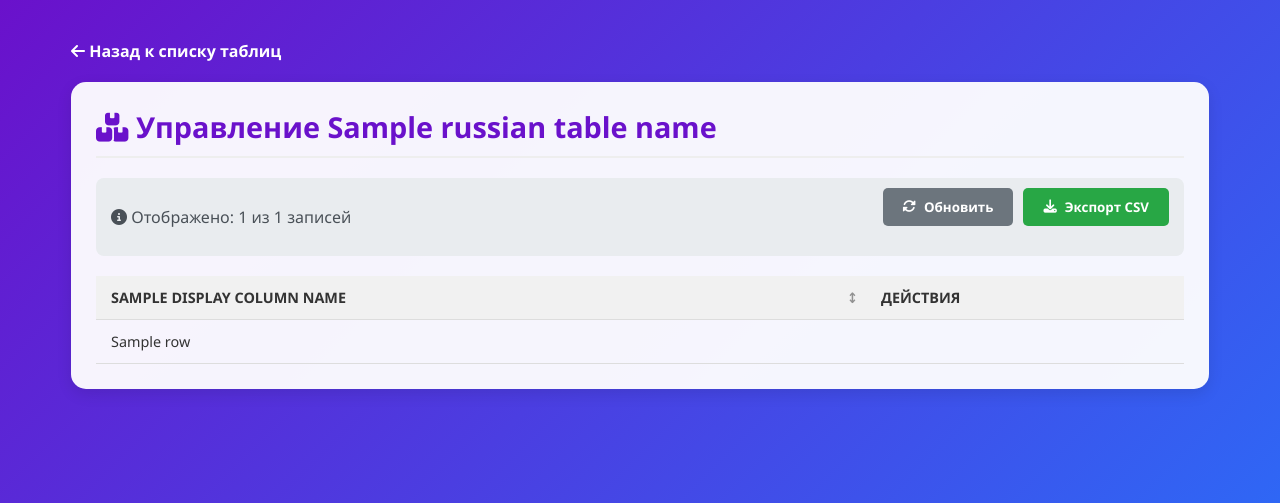
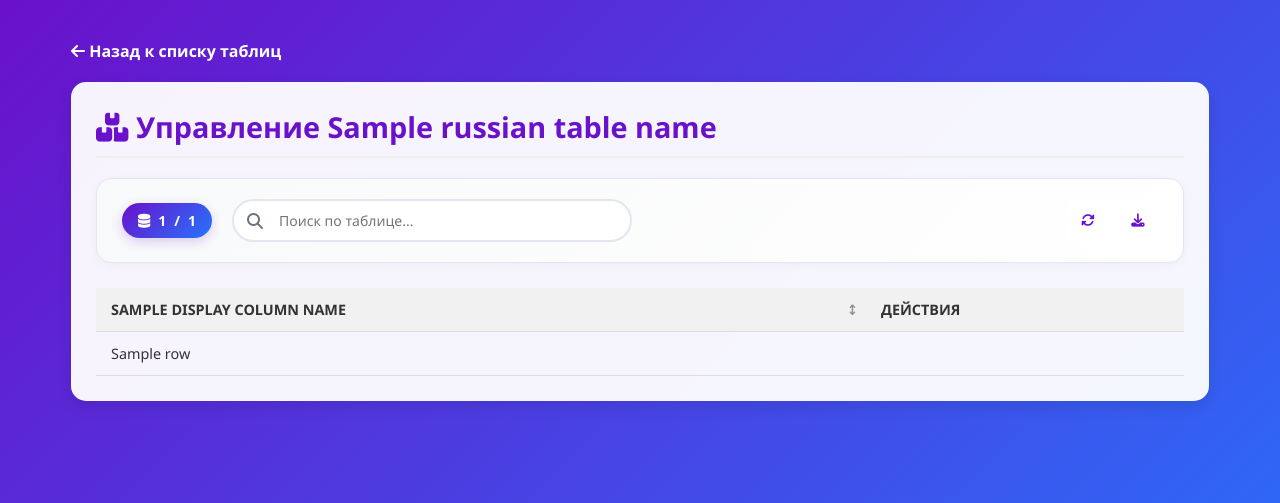
Before and after one commit to spiraleer/studyDB, a Python web app: template templates/table_view.html in a window 1280 px wide. Shown: the top 503 px of the page. Run offline with Jinja, Linux system fonts and the light colour scheme; the template is opened without the code that fills it: most values are stand-ins (such as "Sample title", 1, 10 or a date in 2020).

Commit message:
Search bar and improved headers in tables menus.

```diff
--- a/templates/table_view.html
+++ b/templates/table_view.html
@@ -140,23 +140,100 @@
             vertical-align: top;
         }
 
-        .info-bar {
-            background: #e9ecef;
-            padding: 10px 15px;
-            border-radius: 8px;
-            margin-bottom: 20px;
-            color: #495057;
+        .table-header {
+            background: linear-gradient(135deg, #f8f9fa 0%, #ffffff 100%);
+            padding: 20px 25px;
+            border-radius: 15px;
+            margin-bottom: 25px;
+            border: 1px solid #e3e6f0;
+            box-shadow: 0 2px 8px rgba(0,0,0,0.04);
             display: flex;
             justify-content: space-between;
             align-items: center;
-        }
-
-        /* Кнопки действий */
-        .table-actions {
+            gap: 20px;
+            flex-wrap: wrap;
+        }
+
+        .header-left {
+            display: flex;
+            align-items: center;
+            gap: 20px;
+            flex: 1;
+            min-width: 300px;
+        }
+
+        .header-actions {
             display: flex;
             gap: 10px;
-            margin-bottom: 20px;
-        }
+            flex-wrap: wrap;
+        }
+
+        .info-badge {
+            background: linear-gradient(135deg, #6a11cb, #2575fc);
+            color: white;
+            padding: 8px 16px;
+            border-radius: 20px;
+            font-weight: 600;
+            font-size: 14px;
+            display: flex;
+            align-items: center;
+            gap: 8px;
+            box-shadow: 0 4px 12px rgba(106,17,203,0.2);
+        }
+
+        .search-box {
+            position: relative;
+            flex: 1;
+            max-width: 400px;
+        }
+
+        .search-box i {
+            position: absolute;
+            left: 15px;
+            top: 50%;
+            transform: translateY(-50%);
+            color: #6c757d;
+            pointer-events: none;
+        }
+
+        .search-box input {
+            width: 100%;
+            padding: 10px 15px 10px 45px;
+            border: 2px solid #e3e6f0;
+            border-radius: 25px;
+            font-size: 14px;
+            transition: all 0.3s;
+            background: white;
+        }
+
+        .search-box input:focus {
+            outline: none;
+            border-color: #6a11cb;
+            box-shadow: 0 0 0 4px rgba(106,17,203,0.1);
+        }
+
+        .btn-icon {
+            width: 40px;
+            height: 40px;
+            padding: 0;
+            display: flex;
+            align-items: center;
+            justify-content: center;
+            border-radius: 10px;
+            background: white;
+            border: 2px solid #e3e6f0;
+            color: #6a11cb;
+            transition: all 0.3s;
+        }
+
+        .btn-icon:hover {
+            background: #6a11cb;
+            color: white;
+            border-color: #6a11cb;
+            transform: translateY(-2px);
+        }
+
+
 
         .btn {
             padding: 10px 20px;
@@ -357,13 +434,18 @@
                 <i class="fas fa-boxes"></i> Управление {{ russian_table_name }}
             </h1>
 
-            <div class="info-bar">
-                <div>
-                    <i class="fas fa-info-circle"></i>
-                    Отображено: <span id="display-count">{{ data|length }}</span> из
-                    <span id="total-rows">{{ total_rows }}</span> записей
-                </div>
-                <div class="table-actions">
+            <div class="table-header">
+                <div class="header-left">
+                    <div class="info-badge">
+                        <i class="fas fa-database"></i>
+                        <span id="display-count">{{ data|length }}</span> / <span id="total-rows">{{ total_rows }}</span>
+                    </div>
+                    <div class="search-box">
+                        <i class="fas fa-search"></i>
+                        <input type="text" id="search-input" placeholder="Поиск по таблице..." onkeyup="searchTable()">
+                    </div>
+                </div>
+                <div class="header-actions">
                     {% if table_name == 'product' %}
                     <button onclick="showCreateForm()" class="btn btn-success">
                         <i class="fas fa-plus"></i> Добавить товар
@@ -393,15 +475,15 @@
                         <i class="fas fa-plus"></i> Создать закупку
                     </button>
                     {% endif %}
-                    <button onclick="refreshTable()" class="btn btn-secondary">
-                        <i class="fas fa-sync-alt"></i> Обновить
+                    <button onclick="refreshTable()" class="btn btn-icon" title="Обновить">
+                        <i class="fas fa-sync-alt"></i>
                     </button>
-                    <button onclick="exportToCSV()" class="btn btn-success">
-                        <i class="fas fa-download"></i> Экспорт CSV
+                    <button onclick="exportToCSV()" class="btn btn-icon" title="Экспорт CSV">
+                        <i class="fas fa-download"></i>
                     </button>
                     {% if table_name == 'user_session' %}
                     <button onclick="clearAllSessions()" class="btn btn-danger">
-                        <i class="fas fa-trash-alt"></i> Очистить все сессии
+                        <i class="fas fa-trash-alt"></i> Очистить сессии
                     </button>
                     {% endif %}
                 </div>
@@ -1446,6 +1528,42 @@
             });
         }
 
+        // Поиск по таблице
+        function searchTable() {
+            const input = document.getElementById('search-input');
+            const filter = input.value.toLowerCase();
+            const table = document.getElementById('products-table');
+            const tbody = table.querySelector('tbody');
+            const rows = tbody.getElementsByTagName('tr');
+            let visibleCount = 0;
+
+            for (let i = 0; i < rows.length; i++) {
+                const row = rows[i];
+                const cells = row.getElementsByTagName('td');
+                let found = false;
+
+                for (let j = 0; j < cells.length - 1; j++) {
+                    const cell = cells[j];
+                    if (cell) {
+                        const textValue = cell.textContent || cell.innerText;
+                        if (textValue.toLowerCase().indexOf(filter) > -1) {
+                            found = true;
+                            break;
+                        }
+                    }
+                }
+
+                if (found) {
+                    row.style.display = '';
+                    visibleCount++;
+                } else {
+                    row.style.display = 'none';
+                }
+            }
+
+            document.getElementById('display-count').textContent = visibleCount;
+        }
+
         // Экспорт в CSV
         function exportToCSV() {
             const table = document.getElementById('products-table');
```
Also changed, not shown: routes/products.py (+9 -4 lines).
